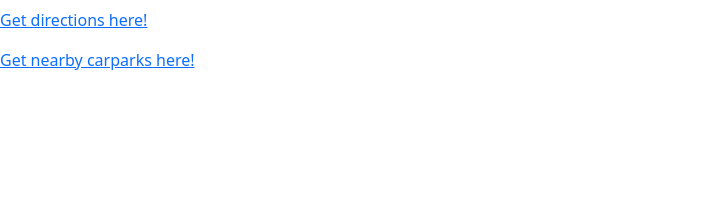
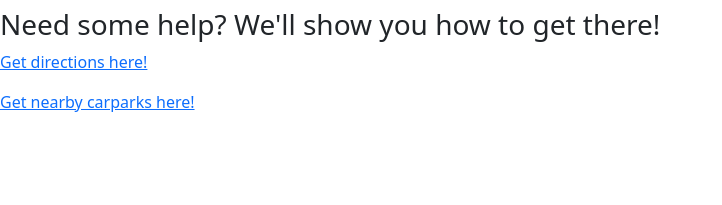
Before and after one commit to Runz99/NTU-SC2006-SOFTWARE-ENGINEERING-PROJECT, a Django app: template SC2006_Project/base/templates/base/restaurant.html in a window 1280 px wide. Shown: the part 208-413 px from the top of the page, without its empty margins (0-722 px from the left). Run offline with Django 4.2, Linux system fonts and the light colour scheme; the template is opened without the code that fills it, so the values that code supplies are empty.

Commit message:
Added text to restaurant.html

```diff
--- a/SC2006_Project/base/templates/base/restaurant.html
+++ b/SC2006_Project/base/templates/base/restaurant.html
@@ -10,6 +10,7 @@
     Cuisine: {{selected_res.cuisine}}
 </div>
 
+
 <h3>Hear what others have to say!</h3>
 
 {% for review in restaurantReview %}
@@ -19,7 +20,7 @@
     <p>------------------------------------</p>
 {% endfor %}
 
-
+<h3>Need some help? We'll show you how to get there!</h3>
 <a href = "https://maps.google.com" id = aMap data-lat = '{{selected_res.lat}}' data-lon = '{{selected_res.lon}}'>Get directions here!</a>
 <p></p>
 <a href = "https://maps.google.com" id = aCarpark data-lat = '{{selected_res.lat}}' data-lon = '{{selected_res.lon}}'>Get nearby carparks here!</a>
```
